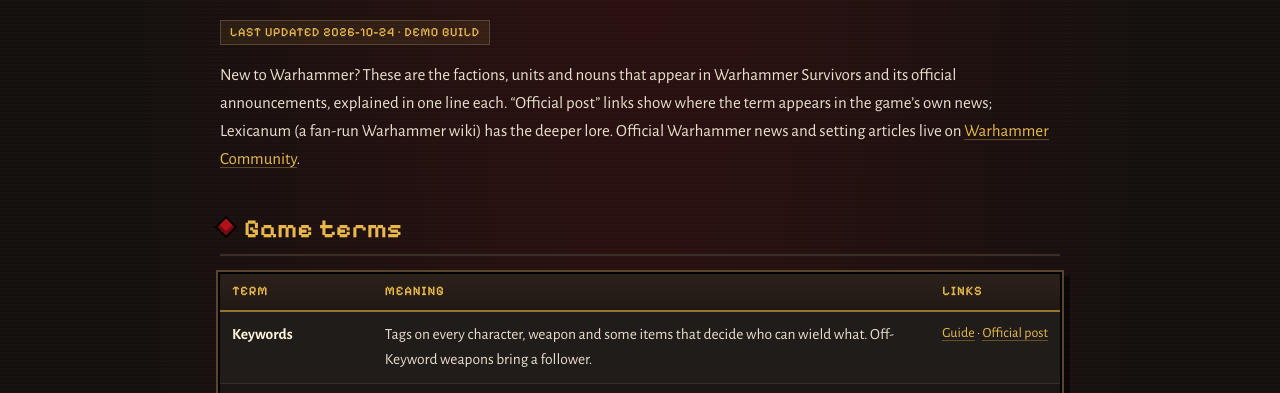
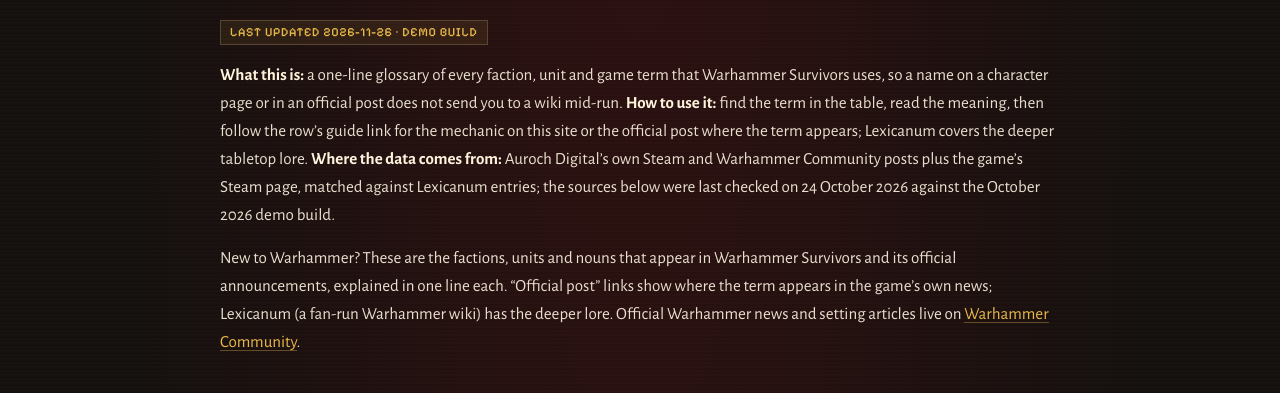
Before and after one commit to Jeromelll/sephiria-guide, a plain HTML site: page extra_sites/warhammer-survivors/glossary/index.html in a window 1280 px wide. Shown: the part 377-770 px from the top of the page. Drawn offline with nearby package versions, Linux system fonts and the light colour scheme; a web font is replaced by a local one.

Commit message:
SEO 11-26: glossary structured opener + internal links from home and tier list

```diff
--- a/extra_sites/warhammer-survivors/glossary/index.html
+++ b/extra_sites/warhammer-survivors/glossary/index.html
@@ -7,7 +7,7 @@
 <meta name="description" content="Warhammer Survivors glossary: the 40K and Age of Sigmar factions, units and terms in the game — Tyranids, Skaven, Stormcast, Keywords, Synapse, Waaagh! and more."/>
 <link rel="canonical" href="https://sephiria-guide.com/warhammer-survivors/glossary/"/>
 <link rel="preconnect" href="https://fonts.googleapis.com"/><link rel="preconnect" href="https://fonts.gstatic.com" crossorigin/><link href="https://fonts.googleapis.com/css2?family=Alegreya+Sans:ital,wght@0,400;0,500;0,700;1,400&family=Cinzel:wght@700&family=Jacquarda+Bastarda+9&family=Pixelify+Sans:wght@500;600&display=swap" rel="stylesheet"/><link rel="stylesheet" href="/warhammer-survivors/assets/wh.css"/><meta name="theme-color" content="#0b0908"/><link rel="icon" href="/warhammer-survivors/assets/favicon.svg" type="image/svg+xml"/><link rel="icon" href="/warhammer-survivors/assets/favicon-32x32.png" sizes="32x32" type="image/png"/><link rel="icon" href="/warhammer-survivors/assets/favicon-16x16.png" sizes="16x16" type="image/png"/><link rel="apple-touch-icon" href="/warhammer-survivors/assets/apple-touch-icon.png"/>
-<script type="application/ld+json">{"@context": "https://schema.org", "@type": "Article", "headline": "Warhammer Survivors Glossary", "description": "Warhammer Survivors glossary: the 40K and Age of Sigmar factions, units and terms in the game — Tyranids, Skaven, Stormcast, Keywords, Synapse, Waaagh! and more.", "datePublished": "2026-10-24", "dateModified": "2026-10-24", "mainEntityOfPage": "https://sephiria-guide.com/warhammer-survivors/glossary/", "author": {"@type": "Organization", "name": "Warhammer Survivors Guide"}, "publisher": {"@type": "Organization", "name": "Warhammer Survivors Guide"}, "about": {"@type": "VideoGame", "name": "Warhammer Survivors"}}</script><script type="application/ld+json">{"@context": "https://schema.org", "@type": "BreadcrumbList", "itemListElement": [{"@type": "ListItem", "position": 1, "name": "Warhammer Survivors Guide", "item": "https://sephiria-guide.com/warhammer-survivors/"}, {"@type": "ListItem", "position": 2, "name": "Warhammer Survivors Glossary", "item": "https://sephiria-guide.com/warhammer-survivors/glossary/"}]}</script>
+<script type="application/ld+json">{"@context": "https://schema.org", "@type": "Article", "headline": "Warhammer Survivors Glossary", "description": "Warhammer Survivors glossary: the 40K and Age of Sigmar factions, units and terms in the game — Tyranids, Skaven, Stormcast, Keywords, Synapse, Waaagh! and more.", "datePublished": "2026-10-24", "dateModified": "2026-11-26", "mainEntityOfPage": "https://sephiria-guide.com/warhammer-survivors/glossary/", "author": {"@type": "Organization", "name": "Warhammer Survivors Guide"}, "publisher": {"@type": "Organization", "name": "Warhammer Survivors Guide"}, "about": {"@type": "VideoGame", "name": "Warhammer Survivors"}}</script><script type="application/ld+json">{"@context": "https://schema.org", "@type": "BreadcrumbList", "itemListElement": [{"@type": "ListItem", "position": 1, "name": "Warhammer Survivors Guide", "item": "https://sephiria-guide.com/warhammer-survivors/"}, {"@type": "ListItem", "position": 2, "name": "Warhammer Survivors Glossary", "item": "https://sephiria-guide.com/warhammer-survivors/glossary/"}]}</script>
 </head>
 <body>
 <header><div class="wrap hd"><a class="brand" href="/warhammer-survivors/" aria-label="Warhammer Survivors Guide home"><span class="b1">Warhammer</span><span class="b2">Survivors Guide</span></a><nav><a href="/warhammer-survivors/">Overview</a><a href="/warhammer-survivors/demo/">Demo</a><a href="/warhammer-survivors/guide/">Guide</a><a href="/warhammer-survivors/codex/">Codex</a><a href="/warhammer-survivors/characters/">Characters</a><a href="/warhammer-survivors/evolutions/">Evolutions</a><a href="/warhammer-survivors/stages/">Stages</a><a href="/warhammer-survivors/tier-list/">Tier List</a><a href="/warhammer-survivors/upcoming-warhammer-games/">Games</a><a class="login" href="/login.html">Log in</a></nav></div></header>
@@ -16,7 +16,9 @@
 <p class="bread"><a href="/">Home</a> / <a href="/warhammer-survivors/">Warhammer Survivors Guide</a> / Warhammer Survivors Glossary</p>
 <h1>Warhammer Survivors Glossary</h1>
 <p class="meta">Factions, units and game terms from Warhammer 40,000 and Age of Sigmar, each explained in one line with official and lore links.</p>
-<p class="stamp">Last updated 2026-10-24 · Demo build</p>
+<p class="stamp">Last updated 2026-11-26 · Demo build</p>
+
+<p><strong>What this is:</strong> a one-line glossary of every faction, unit and game term that Warhammer Survivors uses, so a name on a character page or in an official post does not send you to a wiki mid-run. <strong>How to use it:</strong> find the term in the table, read the meaning, then follow the row’s guide link for the mechanic on this site or the official post where the term appears; Lexicanum covers the deeper tabletop lore. <strong>Where the data comes from:</strong> Auroch Digital’s own Steam and Warhammer Community posts plus the game’s Steam page, matched against Lexicanum entries; the sources below were last checked on 24 October 2026 against the October 2026 demo build.</p>
 
 <p>New to Warhammer? These are the factions, units and nouns that appear in Warhammer Survivors and its official announcements, explained in one line each. “Official post” links show where the term appears in the game’s own news; Lexicanum (a fan-run Warhammer wiki) has the deeper lore. Official Warhammer news and setting articles live on <a href="https://www.warhammer-community.com/" rel="noopener">Warhammer Community</a>.</p>
 <h2 id="game-terms">Game terms</h2>
```
Also changed, not shown: extra_sites/warhammer-survivors/index.html (+1 -1 lines), extra_sites/warhammer-survivors/tier-list/index.html (+1 -0 lines).
